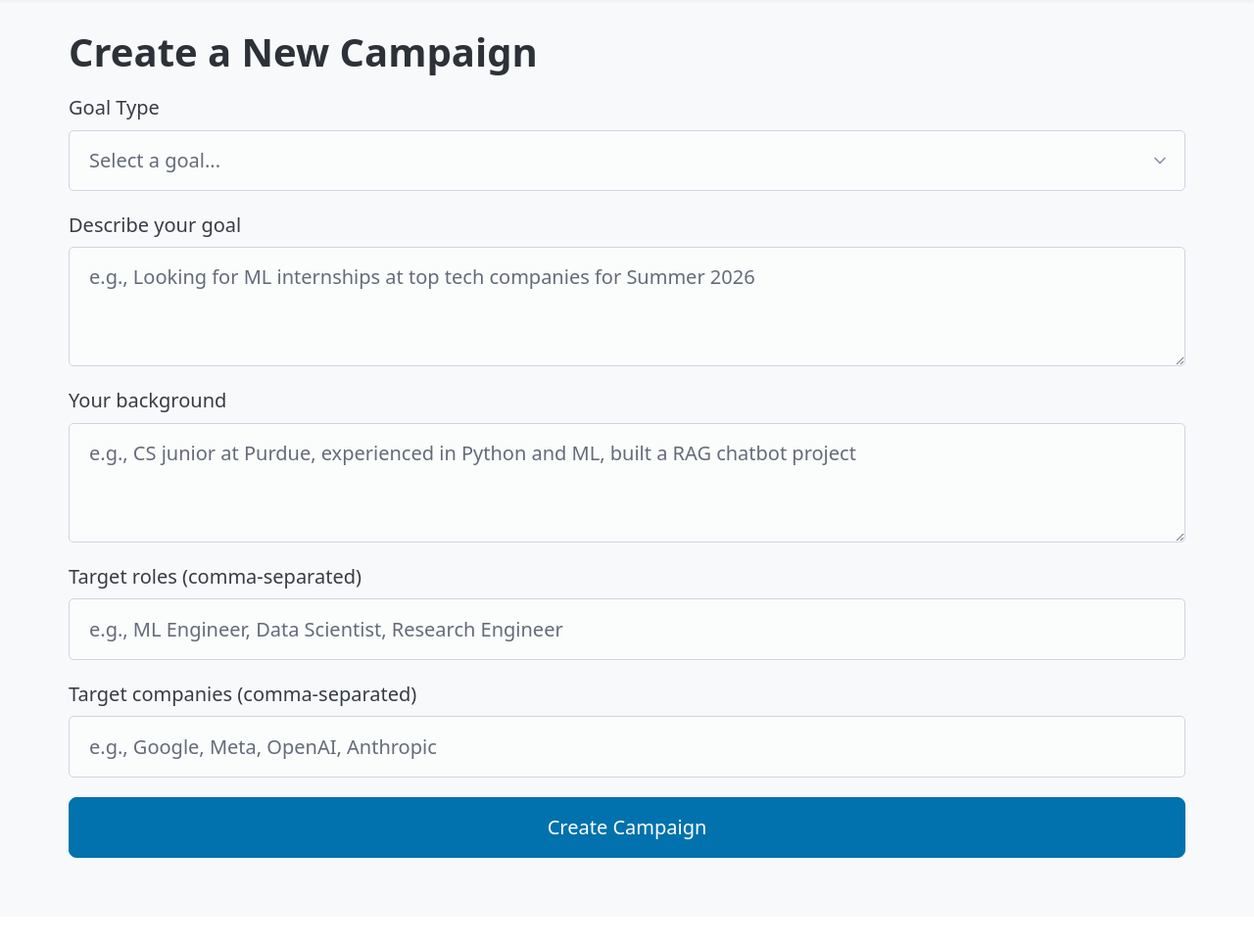
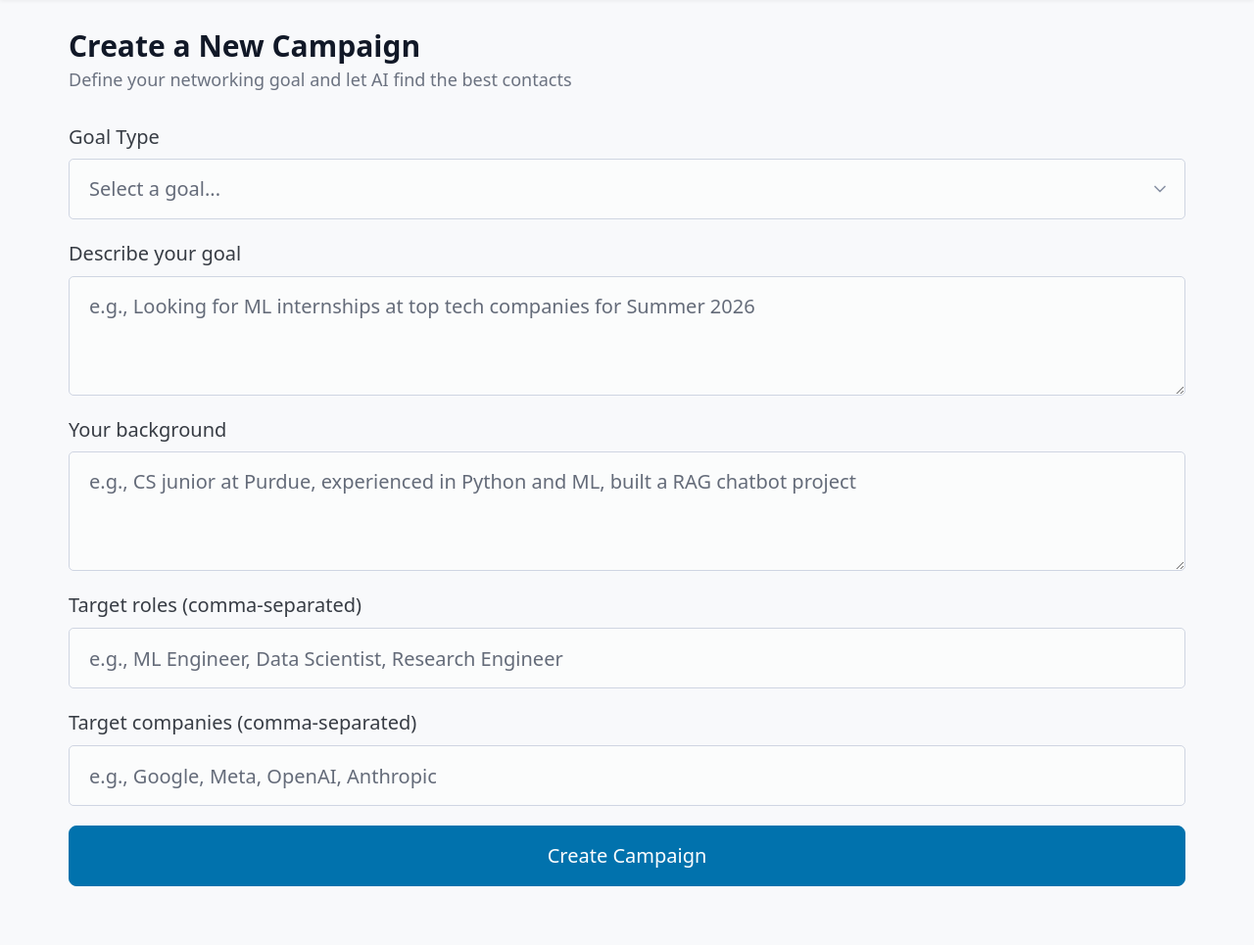
Before and after one commit to AaravChadha/ai_networking_copilot, a FastAPI app: page /goals/new in a window 1280 px wide. Shown: the part 57-1022 px from the top of the page at 98% size. Before the commit the page ends 933 px from the top, so only its background shows below. Run offline with FastAPI, Linux system fonts and the light colour scheme; some libraries are stand-ins or nearby versions.

Commit message:
typography and visual system — spacing scale, page subtitles, AI accent, standardized colors

```diff
--- a/app/templates/base.html
+++ b/app/templates/base.html
@@ -12,8 +12,71 @@
             --shadow-sm: 0 1px 3px rgba(0,0,0,0.08);
             --shadow-md: 0 4px 12px rgba(0,0,0,0.1);
             --brand-color: #4f46e5;
+            --brand-light: #eef2ff;
+            --primary: #4f46e5;
+            --primary-hover: #4338ca;
+            --text-primary: #111827;
+            --text-secondary: #6b7280;
+            --text-muted: #9ca3af;
+            --border: #e5e7eb;
+            --bg-page: #f8f9fb;
+            --bg-card: #fff;
+            --sp-xs: 0.5rem;   /* 8px */
+            --sp-sm: 1rem;     /* 16px */
+            --sp-md: 1.5rem;   /* 24px */
+            --sp-lg: 2rem;     /* 32px */
+            --sp-xl: 3rem;     /* 48px */
         }
-        body { background: #f8f9fb; margin: 0; }
+        body { background: var(--bg-page); margin: 0; }
+
+        /* Typography */
+        h1 {
+            font-size: 1.5rem;
+            font-weight: 700;
+            color: var(--text-primary);
+            margin: 0 0 var(--sp-xs);
+        }
+        h2 {
+            font-size: 1.25rem;
+            font-weight: 700;
+            color: var(--text-primary);
+            margin: 0 0 var(--sp-sm);
+        }
+        h3 {
+            font-size: 1.05rem;
+            font-weight: 600;
+            color: var(--text-primary);
+        }
+        h4 {
+            font-size: 0.9rem;
+            font-weight: 500;
+            color: var(--text-secondary);
+            letter-spacing: 0.01em;
+        }
+        .page-header {
+            margin-bottom: var(--sp-md);
+        }
+        .page-header h1 {
+            margin-bottom: 0.2rem;
+        }
+        .page-header p {
+            font-size: 0.9rem;
+            color: var(--text-secondary);
+            margin: 0;
+        }
+
+        /* AI accent */
+        .ai-accent {
+            color: var(--brand-color);
+        }
+        .ai-accent-bg {
+            background: #f5f3ff;
+            border: 1px solid #e0d7ff;
+        }
+
+        /* Links */
+        a { color: var(--primary); }
+        a:hover { color: var(--primary-hover); }
 
         /* Sticky navbar */
         nav.top-nav {
@@ -80,15 +143,15 @@
         }
 
         /* Container */
-        .container { max-width: 1200px; margin: 0 auto; padding: 1.5rem 1.5rem 2rem; }
+        .container { max-width: 1200px; margin: 0 auto; padding: var(--sp-md) var(--sp-md) var(--sp-lg); }
 
         /* Campaign context bar */
         .campaign-bar {
-            background: #fff;
-            border: 1px solid #e5e7eb;
+            background: var(--bg-card);
+            border: 1px solid var(--border);
             border-radius: var(--radius);
             padding: 0.75rem 1.25rem;
-            margin-bottom: 1.5rem;
+            margin-bottom: var(--sp-sm);
             display: flex;
             align-items: center;
             justify-content: space-between;
@@ -97,11 +160,11 @@
         .campaign-bar-title {
             font-weight: 600;
             font-size: 0.95rem;
-            color: #1a1a2e;
+            color: var(--text-primary);
         }
         .campaign-bar-type {
             font-size: 0.8rem;
-            color: #6b7280;
+            color: var(--text-secondary);
         }
 
         /* Step bar */
@@ -109,7 +172,7 @@
             display: flex;
             align-items: center;
             gap: 0;
-            margin-bottom: 1.5rem;
+            margin-bottom: var(--sp-md);
             background: #fff;
             border: 1px solid #e5e7eb;
             border-radius: var(--radius);
@@ -154,9 +217,13 @@
         article {
             border-radius: var(--radius);
             box-shadow: var(--shadow-sm);
-            border: 1px solid #e5e7eb;
-            padding: 1.25rem;
+            border: 1px solid var(--border);
+            padding: var(--sp-sm) 1.25rem;
         }
+
+        /* Sections spacing */
+        section, .section { margin-bottom: var(--sp-md); }
+        article + article { margin-top: var(--sp-sm); }
 
         /* Badges */
         .badge {
--- a/app/templates/dashboard.html
+++ b/app/templates/dashboard.html
@@ -60,7 +60,10 @@
 {% endblock %}
 
 {% block content %}
-<h1>Dashboard</h1>
+<div class="page-header">
+    <h1>Dashboard</h1>
+    <p>Overview of your networking campaigns and activity</p>
+</div>
 
 {% if goals %}
 {# Stat cards with icons and accent borders #}
--- a/app/templates/goal_setup.html
+++ b/app/templates/goal_setup.html
@@ -3,7 +3,10 @@
 {% block title %}New Campaign - AI Networking Copilot{% endblock %}
 
 {% block content %}
-<h1>Create a New Campaign</h1>
+<div class="page-header">
+    <h1>Create a New Campaign</h1>
+    <p>Define your networking goal and let AI find the best contacts</p>
+</div>
 <form method="post" action="/goals/new">
     <label for="goal_type">Goal Type</label>
     <select id="goal_type" name="goal_type" required>
--- a/app/templates/inbox.html
+++ b/app/templates/inbox.html
@@ -91,7 +91,10 @@
     <a href="/goals/{{ goal.id }}/outreach" style="font-size: 0.85rem; text-decoration: none; color: #6b7280;">&larr; Outreach</a>
     <span style="opacity: 0.3;">|</span>
     {% endif %}
-    <h2 style="margin: 0;">{% if goal %}Inbox{% else %}All Conversations{% endif %}</h2>
+    <div>
+        <h2 style="margin: 0;">{% if goal %}Inbox{% else %}All Conversations{% endif %}</h2>
+        <p style="font-size: 0.85rem; color: var(--text-secondary); margin: 0.2rem 0 0;">{% if goal %}Replies and follow-ups for this campaign{% else %}All replies across your campaigns{% endif %}</p>
+    </div>
 </div>
 
 {% if threads %}
--- a/app/templates/outreach.html
+++ b/app/templates/outreach.html
@@ -81,7 +81,10 @@
 {% endblock %}
 
 {% block content %}
-<h2>Outreach Messages</h2>
+<div class="page-header">
+    <h2>Outreach Messages</h2>
+    <p>Review, approve, and send your AI-generated messages</p>
+</div>
 
 {% if messages %}
 {% set drafts = messages | selectattr('status', 'equalto', 'draft') | list | length %}
--- a/app/templates/template_editor.html
+++ b/app/templates/template_editor.html
@@ -105,7 +105,10 @@
 {% endblock %}
 
 {% block content %}
-<h2>Choose Outreach Template</h2>
+<div class="page-header">
+    <h2>Choose Outreach Template</h2>
+    <p>Pick a message style and customize how the AI writes each section</p>
+</div>
 
 <form method="post" action="/goals/{{ goal.id }}/generate">
     {% for pid in profile_ids %}
```
Also changed, not shown: app/templates/contacts.html (+5 -2 lines).
